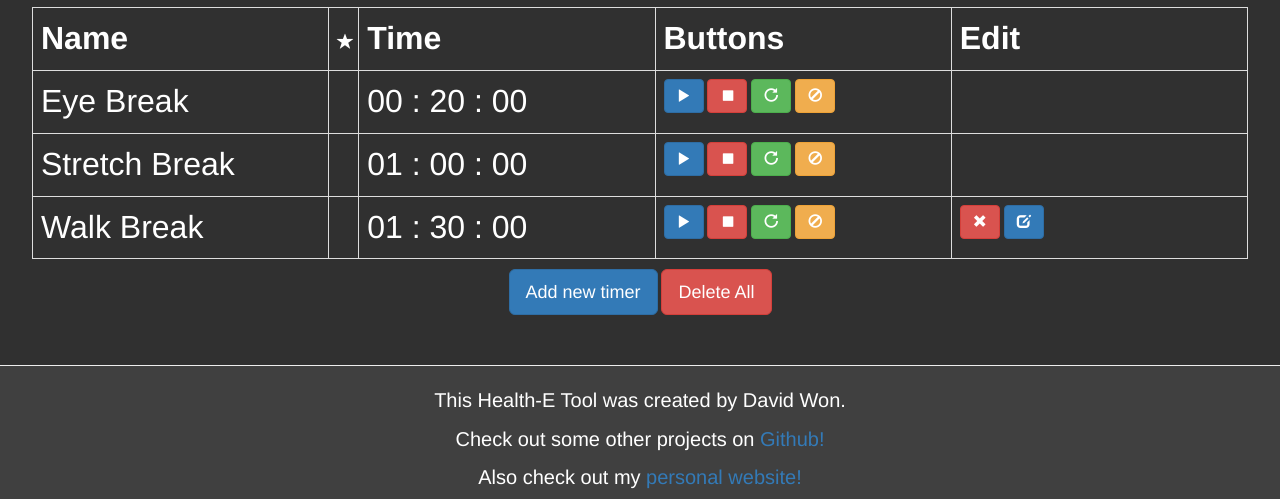
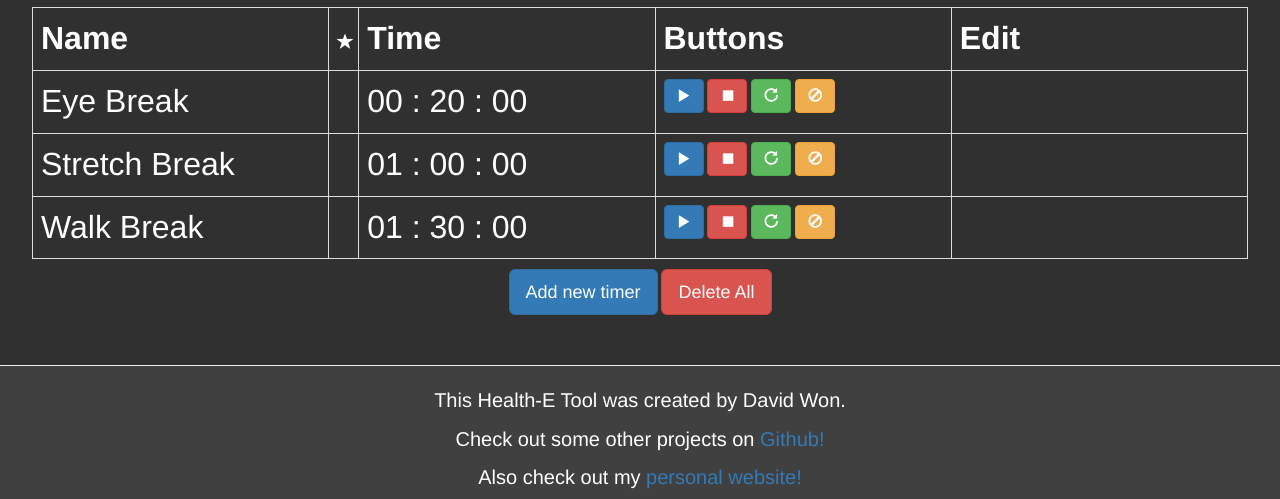
Before and after one commit to davidwon7/Personal-Timer-Tool, a plain HTML site: page timer.html in a window 1280 px wide. Shown: the part 296-795 px from the top of the page. Drawn offline with nearby package versions, Linux system fonts and the light colour scheme.

Commit message:
Removed Timer Edit from default timers

```diff
--- a/timer.html
+++ b/timer.html
@@ -124,12 +124,6 @@
             </button>
         </td>
         <td class="timer-buttons-2">
-            <button type='button' class='btn btn-danger btn-remove btn-act'>
-                <span class='glyphicon glyphicon-remove' aria-hidden='false'></span>
-            </button>
-            <button type='button' class='btn btn-primary btn-edit-alert btn-act' data-toggle='modal' data-target='#editModal'>
-                <span class='glyphicon glyphicon-edit' aria-hidden='false'></span>
-            </button>
         </td>
     </tr>
 
```
